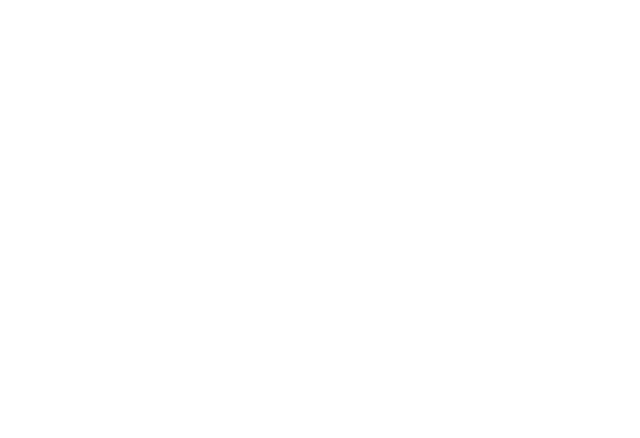
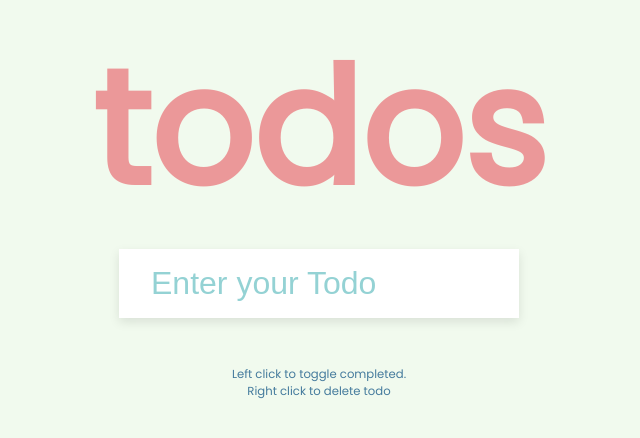
Before and after one commit to rustaee/new-projects, a Vue app: page /todo in a window 1280 px wide. Before the commit this address had no page. Shown: the part 196-634 px from the top of the page, without its empty margins (321-961 px from the left). Built offline with nearby package versions, Linux system fonts and the light colour scheme; a web font is replaced by a local one.

Commit message:
Todo List

```diff
--- a/src/router/index.js
+++ b/src/router/index.js
@@ -19,22 +19,42 @@ const routes = [
   {
     path: "/paint",
     name: "Paint",
-    component: () => import("@/views/Paint.vue")
+    component: () => import("@/views/Paint.vue"),
+    meta: {
+      title: "Painting App"
+    }
   },
   {
     path: "/github",
     name: "/Git",
-    component: () => import("@/views/GithubProfile.vue")
+    component: () => import("@/views/GithubProfile.vue"),
+    meta: {
+      title: "Github user search"
+    }
   },
   {
     path: "/password-generator",
     name: "Password",
-    component: () => import("@/views/PasswordGenerator.vue")
+    component: () => import("@/views/PasswordGenerator.vue"),
+    meta: {
+      title: "Password generated"
+    }
   },
   {
     path: "/hoverboard",
     name: "Hover",
-    component: () => import("@/views/HoverBoard.vue")
+    component: () => import("@/views/HoverBoard.vue"),
+    meta: {
+      title: "Hover Board"
+    }
+  },
+  {
+    path: "/todo",
+    name: "Todo",
+    component: () => import("@/views/Todo.vue"),
+    meta: {
+      title: "Todo List"
+    }
   }
 ];
 
@@ -43,4 +63,19 @@ const router = createRouter({
   routes
 });
 
+//To change the page title in each view
+router.beforeEach(to => {
+  // This goes through the matched routes from last to first, finding the closest route with a title.
+  // e.g., if we have `/some/deep/nested/route` and `/some`, `/deep`, and `/nested` have titles,
+  // `/nested`'s will be chosen.
+  const nearestWithTitle = to.matched
+    .slice()
+    .reverse()
+    .find(r => r.meta && r.meta.title);
+
+  if (nearestWithTitle) {
+    document.title = nearestWithTitle.meta.title;
+  }
+});
+
 export default router;
--- a/src/styles/_global.scss
+++ b/src/styles/_global.scss
@@ -4,6 +4,7 @@
 @import url('https://fonts.googleapis.com/css2?family=Roboto&display=swap');
 @import url('https://fonts.googleapis.com/css2?family=Titillium+Web:wght@300&display=swap');
 @import url('https://fonts.googleapis.com/css2?family=Muli&display=swap');
+@import url('https://fonts.googleapis.com/css2?family=Poppins:wght@200;400&display=swap');
 
 
 //****************//
@@ -13,6 +14,7 @@ $color: rgb(25, 31, 58);
 $font: 'Roboto', sans-serif;
 $font-titi: 'Titillium Web', sans-serif;
 $font-muli: 'Muli', sans-serif;
+$font-poppins: 'Poppins', sans-serif;
 $font-size: 14px;
 
 //****************//
--- /dev/null
+++ b/src/views/Todo.vue
@@ -0,0 +1,132 @@
+<template>
+  <div class="todo">
+    <h1>todos</h1>
+    <form @submit.prevent="addTodo()">
+      <input
+        type="text"
+        placeholder="Enter your Todo"
+        autocomplete="off"
+        v-model="todoInput"
+      />
+
+      <ul class="todos">
+        <li
+          v-for="(todo, index) in todos"
+          :key="index"
+          @click="toggleCompleted(index)"
+          @contextmenu.prevent="deleteTask(index)"
+        >
+          <span :class="{ completed: todo.completed }">
+            {{ todo.task }}
+          </span>
+        </li>
+      </ul>
+    </form>
+    <small
+      >Left click to toggle completed. <br />
+      Right click to delete todo</small
+    >
+  </div>
+</template>
+<script>
+export default {
+  data() {
+    return {
+      todoInput: "",
+      todos: []
+    };
+  },
+  methods: {
+    addTodo() {
+      if (this.todoInput.trim()) {
+        let newTodo = {
+          task: this.todoInput,
+          completed: false
+        };
+        this.todos.push(newTodo);
+        this.updateLocalStorage();
+        this.todoInput = "";
+      }
+    },
+    toggleCompleted(idx) {
+      this.todos[idx].completed = !this.todos[idx].completed;
+      this.updateLocalStorage();
+    },
+    deleteTask(idx) {
+      this.todos.splice(idx, 1);
+      this.updateLocalStorage();
+    },
+    readTodos() {
+      if (JSON.parse(localStorage.getItem("todos")))
+        this.todos = JSON.parse(localStorage.getItem("todos"));
+    },
+    updateLocalStorage() {
+      localStorage.setItem("todos", JSON.stringify(this.todos));
+    }
+  },
+  mounted() {
+    this.readTodos();
+  }
+};
+</script>
+<style lang="scss" scoped>
+.todo {
+  width: 100vw;
+  min-height: 100vh;
+  font-family: $font-poppins;
+  @extend %flex-column;
+  background: #f1faee;
+
+  h1 {
+    color: #e63946;
+    font-size: 10rem;
+    opacity: 0.5;
+  }
+
+  form {
+    box-shadow: 0 4px 10px rgba(0, 0, 0, 0.1);
+    max-width: 100%;
+    width: 400px;
+
+    input {
+      border: none;
+      color: #1d3557;
+      font-size: 2rem;
+      padding: 1rem 2rem;
+      display: block;
+      width: 100%;
+
+      &::placeholder {
+        color: #94d2d4;
+      }
+
+      &:focus {
+        outline: auto;
+        outline-color: rgba(230, 57, 70, 0.4);
+      }
+    }
+  }
+
+  .todos {
+    background-color: #fff;
+
+    li {
+      border-top: 1px solid #f1faee;
+      cursor: pointer;
+      font-size: 1.5rem;
+      padding: 1rem 2rem;
+      text-align: left;
+
+      .completed {
+        color: #a8dadc;
+        text-decoration: line-through;
+      }
+    }
+  }
+
+  small {
+    color: #457b9d;
+    margin-top: 3rem;
+  }
+}
+</style>
```
